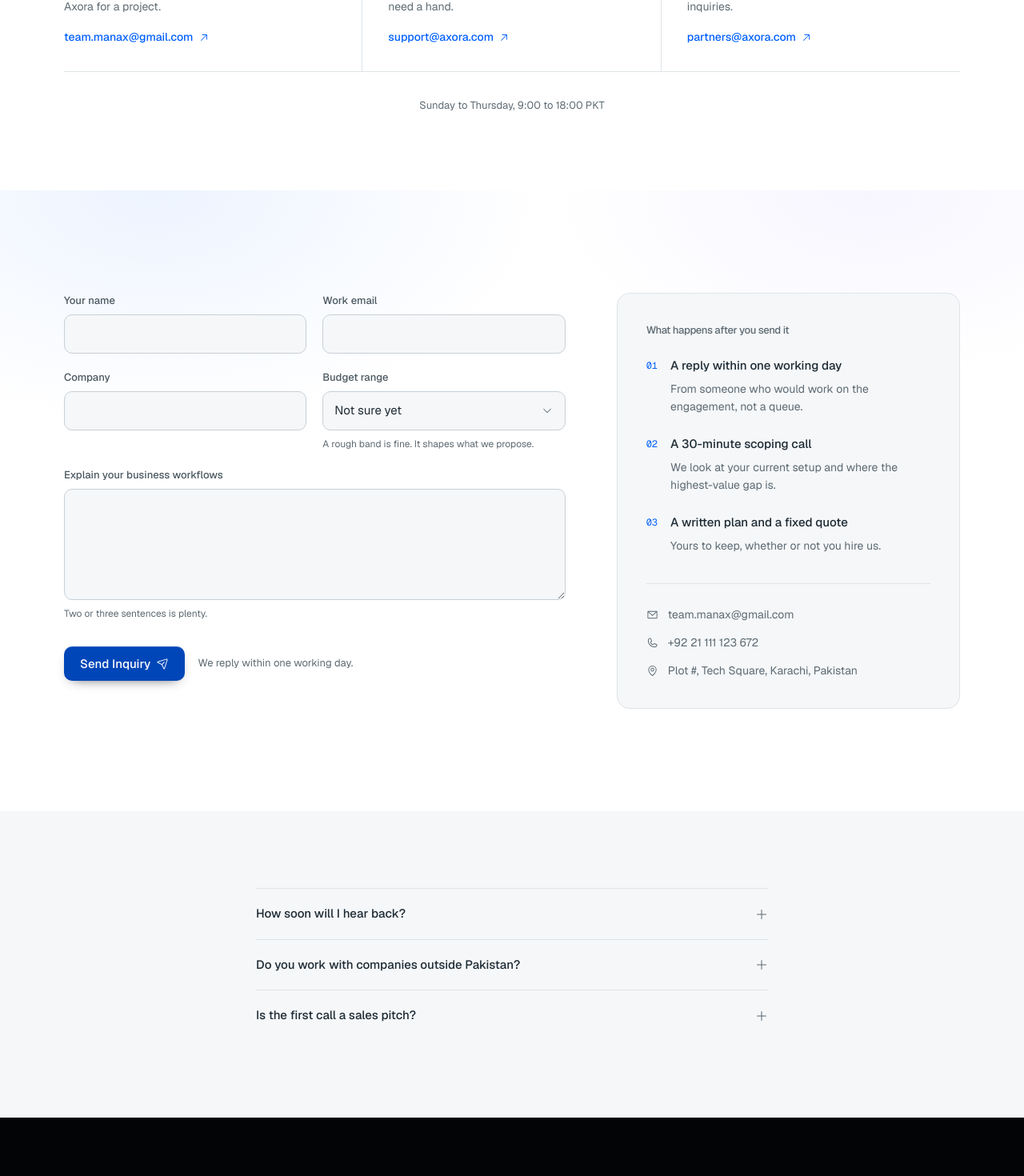
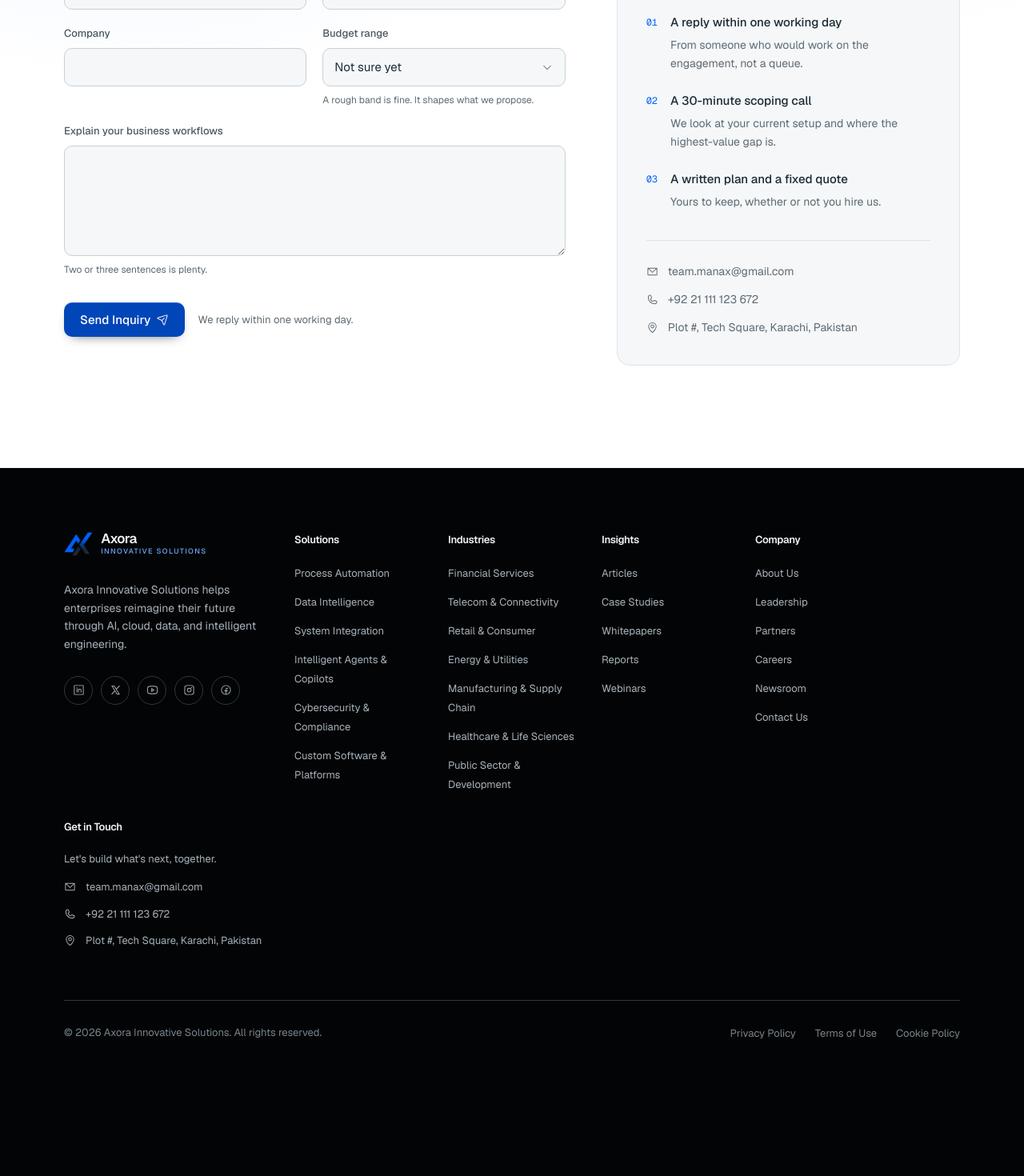
Before and after one commit to umarprogrammer19/Axora-Innovative-Solutions, a Next.js app: page /contact in a window 1280 px wide. Shown: the part 620-2090 px from the top of the page at 80% size. After the commit the page ends 2003 px from the top, so only its background shows below. Built offline with nearby package versions, Linux system fonts and the light colour scheme.

Commit message:
Simplify contact page to hero and form only

```diff
--- a/src/app/contact/page.tsx
+++ b/src/app/contact/page.tsx
@@ -31,9 +31,7 @@ export default function ContactPage() {
         }
         body={contactPage.body}
       />
-      <ContactChannels />
       <Inquiry showHeading={false} />
-      <ContactFaq />
     </main>
   );
 }
```
